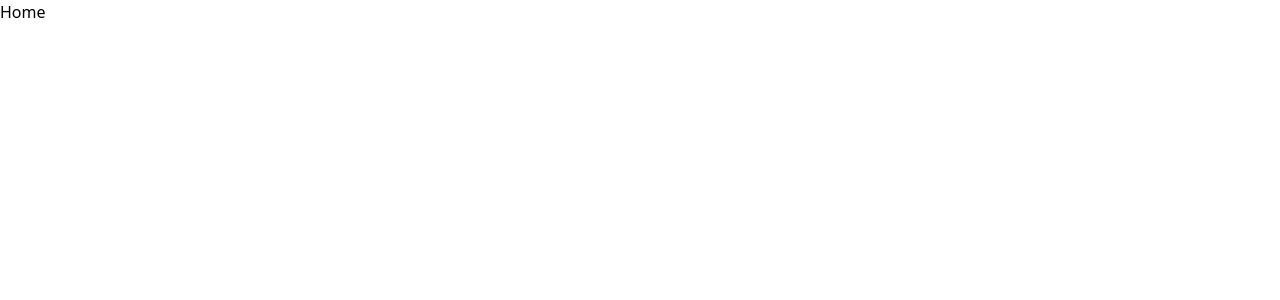
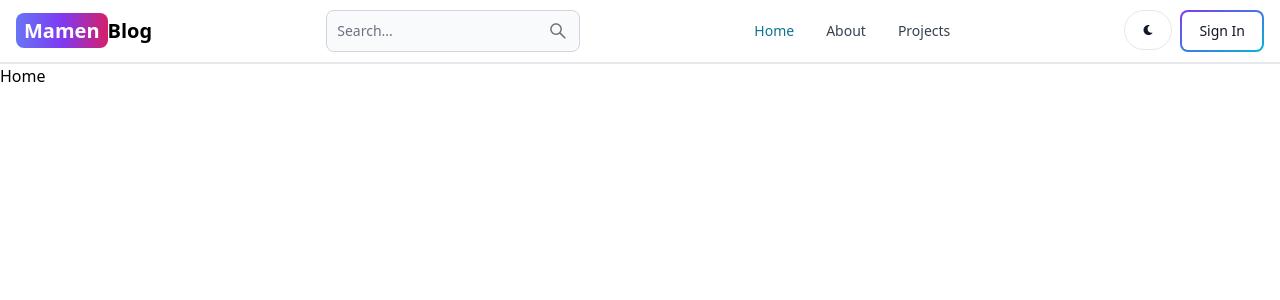
Before and after one commit to MamenFB/BLOG, a React (Vite) app in the folder client/: page / in a window 1280 px wide. Shown: the top 300 px of the page. Built offline with nearby package versions, Linux system fonts and the light colour scheme.

Commit message:
create the header

```diff
--- a/client/package.json
+++ b/client/package.json
@@ -10,8 +10,10 @@
     "preview": "vite preview"
   },
   "dependencies": {
+    "flowbite-react": "^0.7.2",
     "react": "^18.2.0",
     "react-dom": "^18.2.0",
+    "react-icons": "^5.0.1",
     "react-router-dom": "^6.22.1"
   },
   "devDependencies": {
--- a/client/src/App.jsx
+++ b/client/src/App.jsx
@@ -5,14 +5,14 @@ import SignIn from './pages/SignIn';
 import Dashboard from './pages/Dashboard';
 import SignUp from './pages/Signup';
 import Projects from './pages/Projects';
-// import Header from './components/Header';
+import Header from './components/Header';
 
 export default function App() {
   return (
 
     <BrowserRouter >
-  {/* //     <Header /> */}
-       <Routes>
+      <Header />
+      <Routes>
          <Route path="/" element={<Home />} />
          <Route path="/about" element={<About />} />
          <Route path="/sign-in" element={<SignIn />} />
--- a/client/src/components/Header.jsx
+++ b/client/src/components/Header.jsx
@@ -1,51 +1,51 @@
-// import React from 'react';
-// import {Button, Navbar, TextInput } from 'flowbite-react';
-// import { Link, useLocation } from 'react-router-dom';
-// import { AiOutlineSearch } from 'react-icons/ai';
-//  import { FaMoon } from 'react-icons/fa';
+import React from 'react';
+import {Button, Navbar, TextInput } from 'flowbite-react';
+import { Link, useLocation } from 'react-router-dom';
+import { AiOutlineSearch } from 'react-icons/ai';
+ import { FaMoon } from 'react-icons/fa';
 
-// export default function Header() {
-//     const path = useLocation().pathname;
-//   return (
-//     <Navbar className='border-b-2'>
-//       <Link to="/" className='self-center whitespace-nowrap text-sm sm:text-xl font-semibold dark:text-white'>
-//         <span className='px-2 py-1 bg-gradient-to-r from-indigo-500 via-purple-600 to-pink-600 rounded-lg text-white'>
-//           Mamen
-//         </span>
-//         Blog
-//       </Link>
-//       <form>
-//         <TextInput
-//            type='text'
-//           placeholder='Search...'
-//           rightIcon={AiOutlineSearch}
-//           className='hidden lg:inline'
-//         />
-//       </form>
-//       <Button className='w-12 h-10 lg:hidden' color='gray' pill>
-//         <AiOutlineSearch />
-//       </Button>
-//       <div className='flex gap-2 md:order-2'>
-//         <Button className='w-12 h-10 hidden sm:inline' color='gray' pill>
-//           <FaMoon />
-//         </Button>
-//         <Link to='/sign-in'>
-//           <Button gradientDuoTone='purpleToBlue' outline>Sign In</Button>
-//         </Link>
-//         <Navbar.Toggle />
-//       </div>
-//         <Navbar.Collapse>
-//           <Navbar.Link active={path === "/"} as={'div'}>
-//             <Link to='/'>Home</Link>
-//           </Navbar.Link>
-//           <Navbar.Link active={path === "/about"} as={'div'}>
-//             <Link to='/about'>About </Link>
-//           </Navbar.Link>
-//           <Navbar.Link active={path === "/projects"} as={'div'}>
-//             <Link to='projects'>Projects</Link>
-//           </Navbar.Link>
-//         </Navbar.Collapse>
-//     </Navbar>
+export default function Header() {
+    const path = useLocation().pathname;
+  return (
+    <Navbar className='border-b-2'>
+      <Link to="/" className='self-center whitespace-nowrap text-sm sm:text-xl font-semibold dark:text-white'>
+        <span className='px-2 py-1 bg-gradient-to-r from-indigo-500 via-purple-600 to-pink-600 rounded-lg text-white'>
+          Mamen
+        </span>
+        Blog
+      </Link>
+      <form>
+        <TextInput
+           type='text'
+          placeholder='Search...'
+          rightIcon={AiOutlineSearch}
+          className='hidden lg:inline'
+        />
+      </form>
+      <Button className='w-12 h-10 lg:hidden' color='gray' pill>
+        <AiOutlineSearch />
+      </Button>
+      <div className='flex gap-2 md:order-2'>
+        <Button className='w-12 h-10 hidden sm:inline' color='gray' pill>
+          <FaMoon />
+        </Button>
+        <Link to='/sign-in'>
+          <Button gradientDuoTone='purpleToBlue' outline>Sign In</Button>
+        </Link>
+        <Navbar.Toggle />
+      </div>
+        <Navbar.Collapse>
+          <Navbar.Link active={path === "/"} as={'div'}>
+            <Link to='/'>Home</Link>
+          </Navbar.Link>
+          <Navbar.Link active={path === "/about"} as={'div'}>
+            <Link to='/about'>About </Link>
+          </Navbar.Link>
+          <Navbar.Link active={path === "/projects"} as={'div'}>
+            <Link to='projects'>Projects</Link>
+          </Navbar.Link>
+        </Navbar.Collapse>
+    </Navbar>
 
-//   );
-// }
+  );
+}
--- a/client/tailwind.config.js
+++ b/client/tailwind.config.js
@@ -3,11 +3,13 @@ export default {
   content: [
     './index.html',
     './src/**/*.{js,ts,jsx,tsx}',
-    // 'node_modules/flowbite-react/lib/esm/**/*.js',
+    'node_modules/flowbite-react/lib/esm/**/*.js',
   ],
   theme: {
     extend: {},
   },
-  // plugins: [require('flowbite/plugin')],
-  plugins: [],
+
+  plugins: [
+    require('flowbite/plugin'),
+  ],
 };
```
Also changed, not shown: 1 other file (tests, documents, lock files or other folders).
